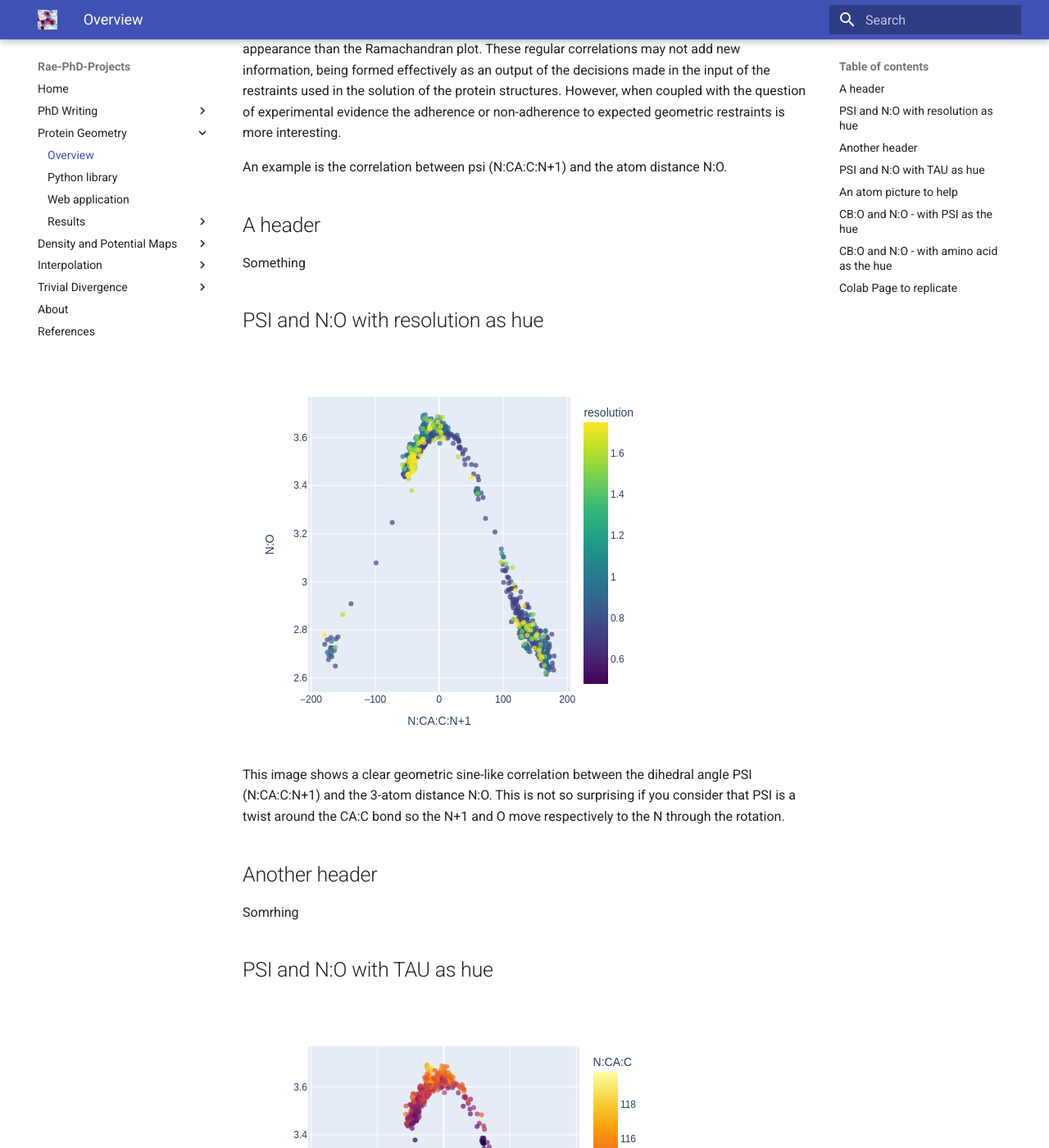
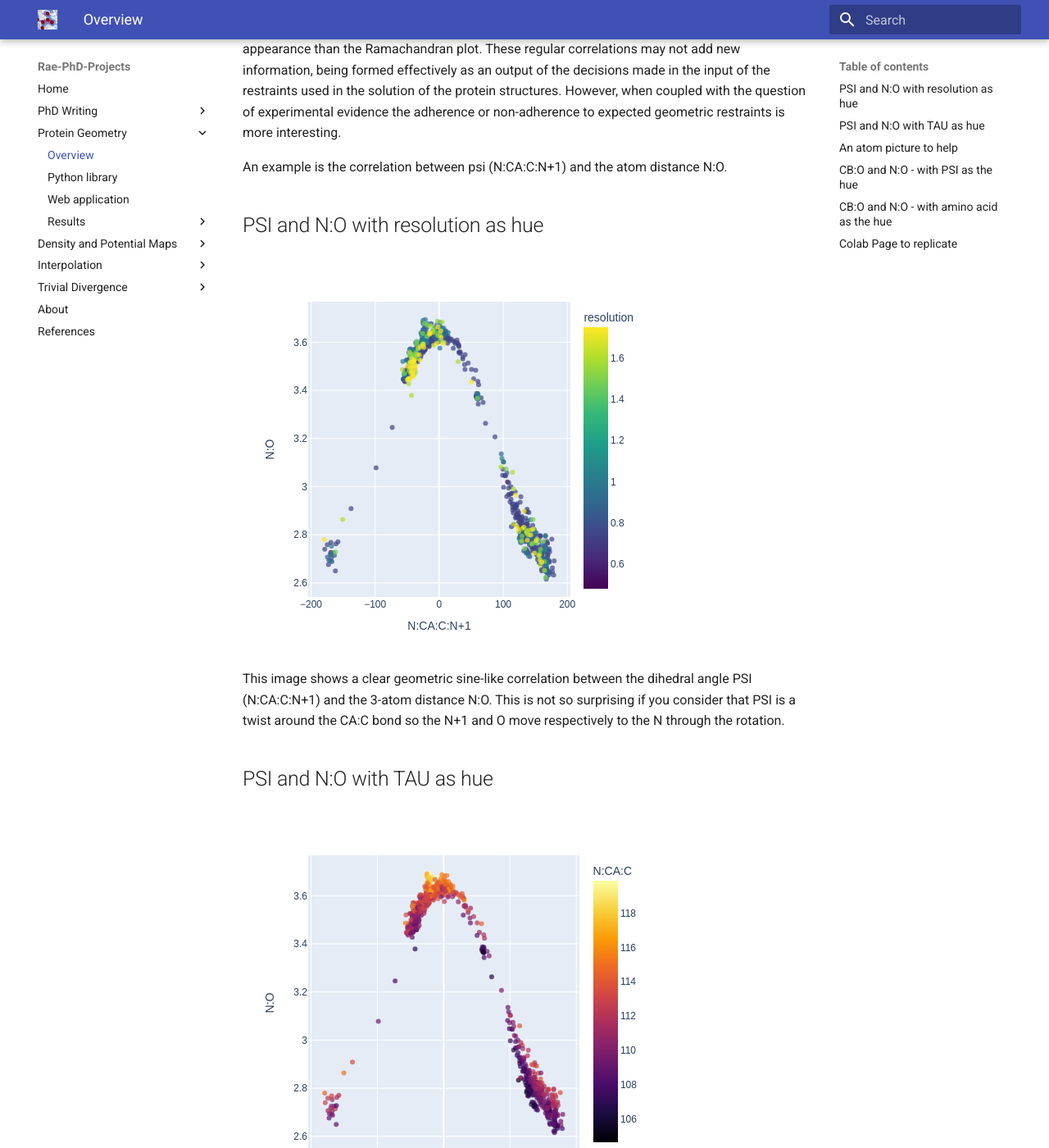
Before and after one commit to rae-gh/rae, an MkDocs documentation site: the page built from docs/geometry/overview.md, in a window 1280 px wide and 1400 px high, scrolled down 291 px. Shown: the whole window at 82% size. Built offline with MkDocs 1.6.1 and Material for MkDocs 9.7.7, drawn with Linux system fonts in a browser that asks for light colours.

Commit message:
Formatting

```diff
--- a/docs/geometry/overview.md
+++ b/docs/geometry/overview.md
@@ -13,8 +13,6 @@
 
  An example is the correlation between psi (N:CA:C:N+1) and the atom distance N:O.
 
-## A header
-Something
 
 ## PSI and N:O with resolution as hue
 ![image info](./../assets/geo_corr_res.png)
@@ -22,9 +20,6 @@
 (N:CA:C:N+1) and the 3-atom distance N:O.  This is not so surprising if you consider that
 PSI is a twist around the CA:C bond so the N+1 and O move respectively to the N
 through the rotation.
-
-## Another header
-Somrhing
 
 
 ## PSI and N:O with TAU as hue
```
